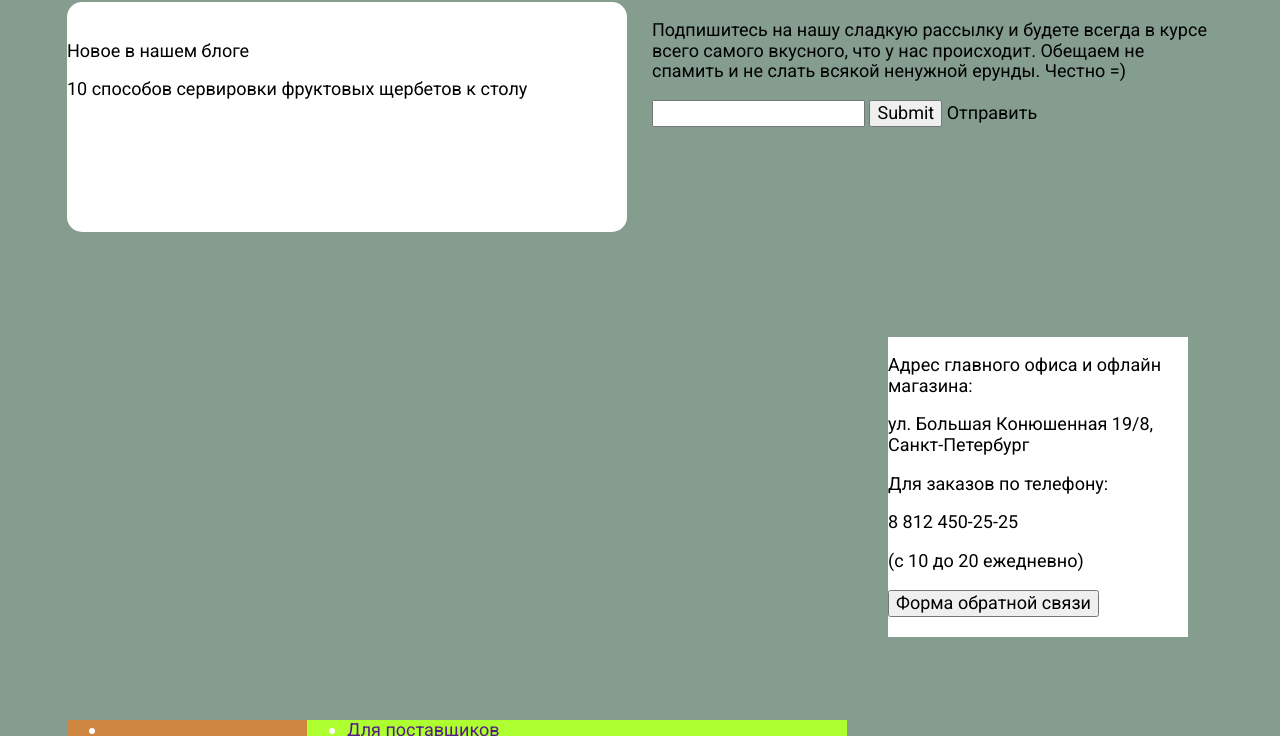
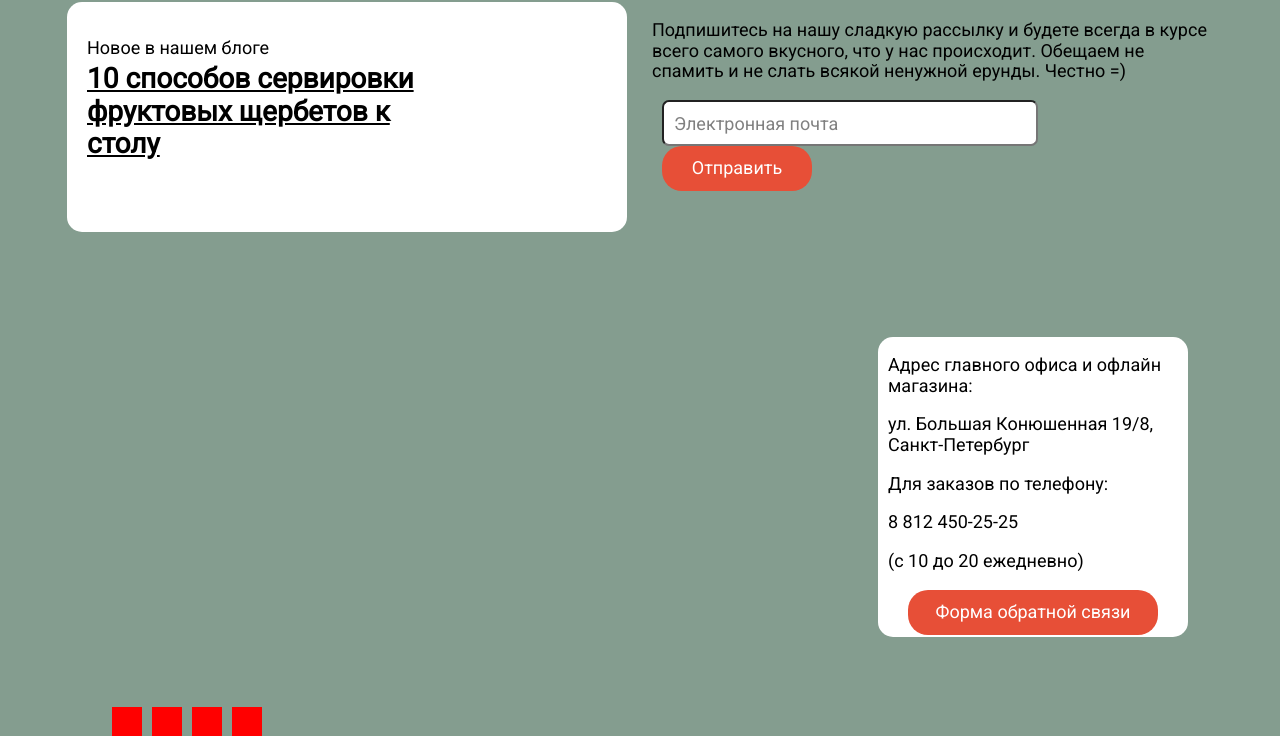
Before and after one commit to frmercury/frmercury.github.io, a plain HTML site: page index.html in a window 1280 px wide. Shown: the part 1568-2304 px from the top of the page. Drawn offline with nearby package versions, Linux system fonts and the light colour scheme.

Commit message:
09.08.2017 x2

```diff
--- a/css/style.css
+++ b/css/style.css
@@ -299,10 +299,39 @@ body {
 .news-container {
     background: url("../photo/Клубничный фон.png"), white;
 }
+.news-container p {
+    margin: 15px 0 5px 20px;
+}
+.news-container p:nth-child(3) {
+    font-size: 28px;
+    font-weight: bold;
+    text-decoration: underline;
+    margin-top: 0;
+}
 .email-container {
     background: url("../photo/Почтовый фон.png"), url("../photo/Подложка почта.png"); /*&&&&?????*/
     margin-left: 25px;
 }
+#sub {
+    width: 150px;
+    height: 45px;
+    background-color: #e74f37;
+    color: #ffffff;
+    border: 0 solid black;
+    border-radius: 20px;
+    margin: 0 10px;
+}
+#email {
+    width: 360px;
+    height: 40px;
+    margin-left: 10px;
+    border: 1 solid grey;
+    border-radius: 7px;
+    color: grey;
+    padding-left: 10px;
+
+}
+
 
 /* ------MAP------- */
 
@@ -321,6 +350,17 @@ body {
     height: 300px;
     background-color: #ffffff;
     color: black;
+    border-radius: 15px;
+    padding-left: 10px;
+}
+.feed-back-button {
+    width: 250px;
+    height: 45px;
+    margin: 0 20px;
+    background-color: #e74f37;
+    color: #ffffff;
+    border: 0 solid black;
+    border-radius: 20px;
 }
 
 /* ------FOOTER------- */
@@ -329,18 +369,28 @@ body {
     width: 100%;
     height: 100px;
 }
+.social-wrapper {
+    float: left;
+    width: 300px;
+}
 .social-icons {
+    font-size: 0;
+}
+.social-icons li {
+    display: inline-block;
+    width: 30px;
+    height: 30px;
+    font-size: 14px;
+    background-color: red;
+    margin: 5px;
+}
+.logo-bottom {
     float: left;
     width: 200px;
-    background-color: peru;
+    background-color: honeydew;
 }
 .for-suppliers {
     float: left;
-    width: 500px;
+    width: 150px;
     background-color: greenyellow;
 }
-.logo-bottom {
-    float: left;
-    width: 400px;
-    background-color: honeydew;
-}
--- a/index.html
+++ b/index.html
@@ -204,15 +204,15 @@
                     <article class="news-email news-container">
                         <div><img src="" alt=""></div>
                         <p>Новое в нашем блоге</p>
-                        <p>10 способов сервировки фруктовых щербетов к столу</p>
+                        <p>10 способов сервировки <br> фруктовых щербетов к <br> столу</p>
                     </article>
                     <article class="news-email email-container">
                         <p>Подпишитесь на нашу сладкую рассылку и будете всегда в курсе всего самого вкусного,
                         что у нас происходит. Обещаем не спамить и не слать всякой ненужной ерунды. Честно =) </p>
                         <form action="post" class="hidden">
-                            <input type="text" id="email">
+                            <input type="text" id="email" value="Электронная почта">
                             <label for="email"></label>
-                            <input type="submit" id="sub">
+                            <button type="submit" id="sub">
                             <label for="sub">Отправить</label>
                         </form>
                     </article>
@@ -235,10 +235,10 @@
             <footer>
                 <div class="wrapper-footer clearfix">
                     <ul class="social-icons">
-                        <li><a href=""></a></li>
-                        <li><a href=""></a></li>
-                        <li><a href=""></a></li>
-                        <li><a href=""></a></li>
+                        <li class="social1 social"></li>
+                        <li class="social2 social"></li>
+                        <li class="social3 social"></li>
+                        <li class="social4 social"></li>
                     </ul>
                     <ul class="for-suppliers">
                         <li><a href="" class="bold">Для поставщиков</a></li>
@@ -247,7 +247,7 @@
                         <li><a href="">Экологические стандарты</a></li>
                     </ul>
                     <div class="logo-bottom">
-                        <img src="" alt="">
+                        <a href="index.html"><img src="photo/logo.png" alt="gllacy-shop"></a>
                         <p>Сделано в HTML Academy 2017</p>
                     </div>
                 </div>
```
